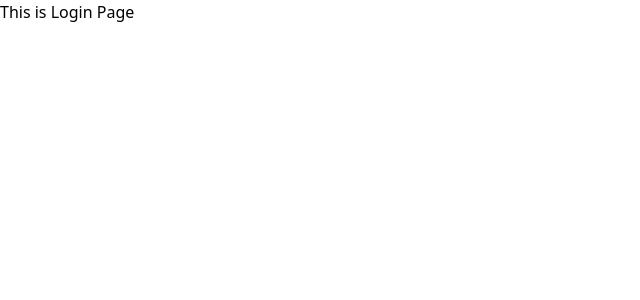
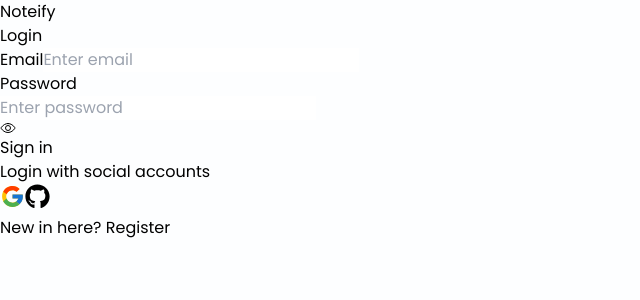
Before and after one commit to subarnoturja/noteify-client, a React (Vite) app: page /login in a window 1280 px wide. Shown: the top 300 px of the page, without its empty margins (0-640 px from the left). Built offline with nearby package versions, Linux system fonts and the light colour scheme.

Commit message:
login page added

```diff
--- a/package.json
+++ b/package.json
@@ -12,6 +12,8 @@
   "dependencies": {
     "react": "^18.3.1",
     "react-dom": "^18.3.1",
+    "react-hook-form": "^7.54.2",
+    "react-icons": "^5.4.0",
     "react-router-dom": "^7.0.2"
   },
   "devDependencies": {
--- a/src/MainLayout/MainLayout.jsx
+++ b/src/MainLayout/MainLayout.jsx
@@ -1,10 +1,12 @@
 import { Outlet } from "react-router-dom";
+import Navbar from "../components/Navbar";
 
 
 const MainLayout = () => {
     return (
         <div>
-           <Outlet></Outlet>
+            <Navbar></Navbar>
+            <Outlet></Outlet>
         </div>
     );
 };
--- /dev/null
+++ b/src/components/Navbar.jsx
@@ -0,0 +1,11 @@
+
+
+const Navbar = () => {
+    return (
+        <div className="bg-white flex items-center justify-between px-6 py-2 drop-shadow">
+           <h2 className="text-xl font-medium text-black py-2">Noteify</h2>
+        </div>
+    );
+};
+
+export default Navbar;
--- a/src/index.css
+++ b/src/index.css
@@ -1,3 +1,18 @@
+@import url('https://fonts.googleapis.com/css2?family=Poppins:ital,wght@0,100;0,200;0,300;0,400;0,500;0,600;0,700;0,800;0,900;1,100;1,200;1,300;1,400;1,500;1,600;1,700;1,800;1,900&display=swap');
 @tailwind base;
 @tailwind components;
 @tailwind utilities;
+
+@layer base {
+    html {
+        font-family: "Poppins", "sans-serif";
+    }
+
+    body {
+        background-color: #fdfeff;
+        overflow-x: hidden;
+    }
+}
+
+@layer components {
+}
--- a/src/pages/Login/Login.jsx
+++ b/src/pages/Login/Login.jsx
@@ -1,11 +1,87 @@
-
+import { useState } from "react";
+import { useForm } from "react-hook-form";
+import { FaGithub } from "react-icons/fa";
+import { FcGoogle } from "react-icons/fc";
+import { IoEyeOutline } from "react-icons/io5";
+import { TbEyeClosed } from "react-icons/tb";
+import { Link } from "react-router-dom";
 
 const Login = () => {
-    return (
-        <div>
-           <h1>This is Login Page</h1>
+  const [show, setShow] = useState(false);
+  const { register, handleSubmit, formState: { errors } } = useForm();
+
+  const onSubmit = data => {
+    const { email, password } = data;
+    console.log(email, password);
+  };
+
+  const handleShow = () => {
+    setShow(!show);
+  };
+
+  return (
+    <div className="w-full mx-auto mt-28 max-w-md p-8 space-y-3 rounded-xl dark:bg-gray-50 dark:text-gray-800">
+      <h1 className="text-2xl font-bold text-center">Login</h1>
+      <form onSubmit={handleSubmit(onSubmit)} className="space-y-6">
+        <div className="space-y-1 text-sm">
+          <label className="dark:text-gray-600">Email</label>
+          <input
+            type="text"
+            placeholder="Enter email"
+            {...register("email", { required: true })}
+            className="w-full px-4 py-3 rounded-md border-2"
+          />
+          {errors.email && <span className="text-red-500">This field is required</span>}
         </div>
-    );
+        <div className="space-y-1 text-sm">
+          <label className="dark:text-gray-600">Password</label>
+            <div className="flex justify-between items-center">
+              <input
+                type={show ? "text" : "password"}
+                {...register("password", { required: true })}
+                placeholder="Enter password"
+                className="w-full px-4 py-3 rounded-md border-2"
+              />
+              <p className="absolute ml-80" onClick={handleShow}>
+                {show ? (
+                    <TbEyeClosed className="text-xl cursor-pointer"></TbEyeClosed>
+                ) : (
+                    <IoEyeOutline className="text-xl cursor-pointer"></IoEyeOutline>
+                )}
+              </p>
+            </div>
+            {errors.password && <span className="text-red-500">This field is required</span>}
+        </div>
+        <button
+          type="submit"
+          className="block w-full p-3 text-center rounded-lg dark:text-gray-50 dark:bg-violet-600"
+        >
+          Sign in
+        </button>
+      </form>
+      <div className="flex items-center pt-4 space-x-1">
+        <div className="flex-1 h-px sm:w-16 dark:bg-gray-300"></div>
+        <p className="px-3 text-sm dark:text-gray-600">
+          Login with social accounts
+        </p>
+        <div className="flex-1 h-px sm:w-16 dark:bg-gray-300"></div>
+      </div>
+      <div className="flex justify-center space-x-4">
+        <button aria-label="Log in with Google" className="p-3 rounded-sm">
+          <FcGoogle size={25}></FcGoogle>
+        </button>
+        <button aria-label="Log in with Twitter" className="p-3 rounded-sm">
+          <FaGithub size={25}></FaGithub>
+        </button>
+      </div>
+      <p className="text-xs text-center sm:px-6 dark:text-gray-600">
+        New in here?{" "}
+        <Link to="/register" href="#" className="underline dark:text-gray-800">
+          Register
+        </Link>
+      </p>
+    </div>
+  );
 };
 
 export default Login;
```
Also changed, not shown: 1 other file (tests, documents, lock files or other folders).
